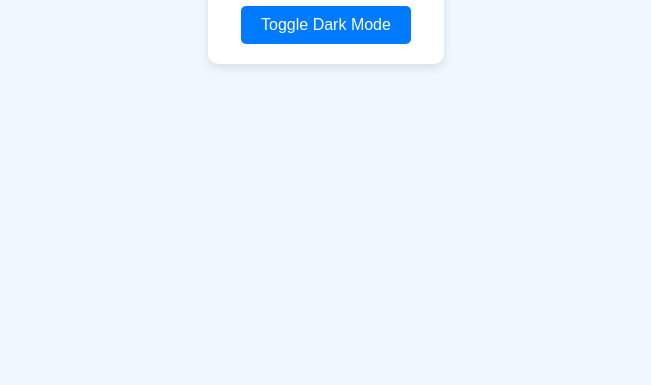
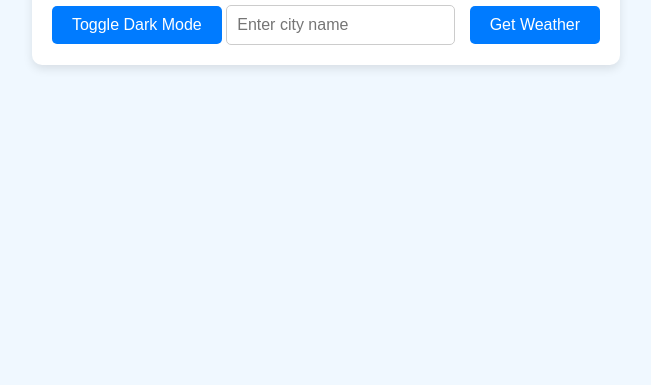
Before and after one commit to tamarkilasonia/weather-app, a plain HTML site: page index.html in a window 1280 px wide. Shown: the part 415-800 px from the top of the page, without its empty margins (314-965 px from the left). Drawn offline with Linux system fonts and the light colour scheme.

Commit message:
Update index.html

```diff
--- a/index.html
+++ b/index.html
@@ -10,6 +10,9 @@
     <div class="container">
         <h1>Weather App</h1>
         <button id="themeToggle">Toggle Dark Mode</button>
+         <input type="text" id="city" placeholder="Enter city name" />
+        <button id="getWeather">Get Weather</button>
+
         </div>
     </div>
 
```
